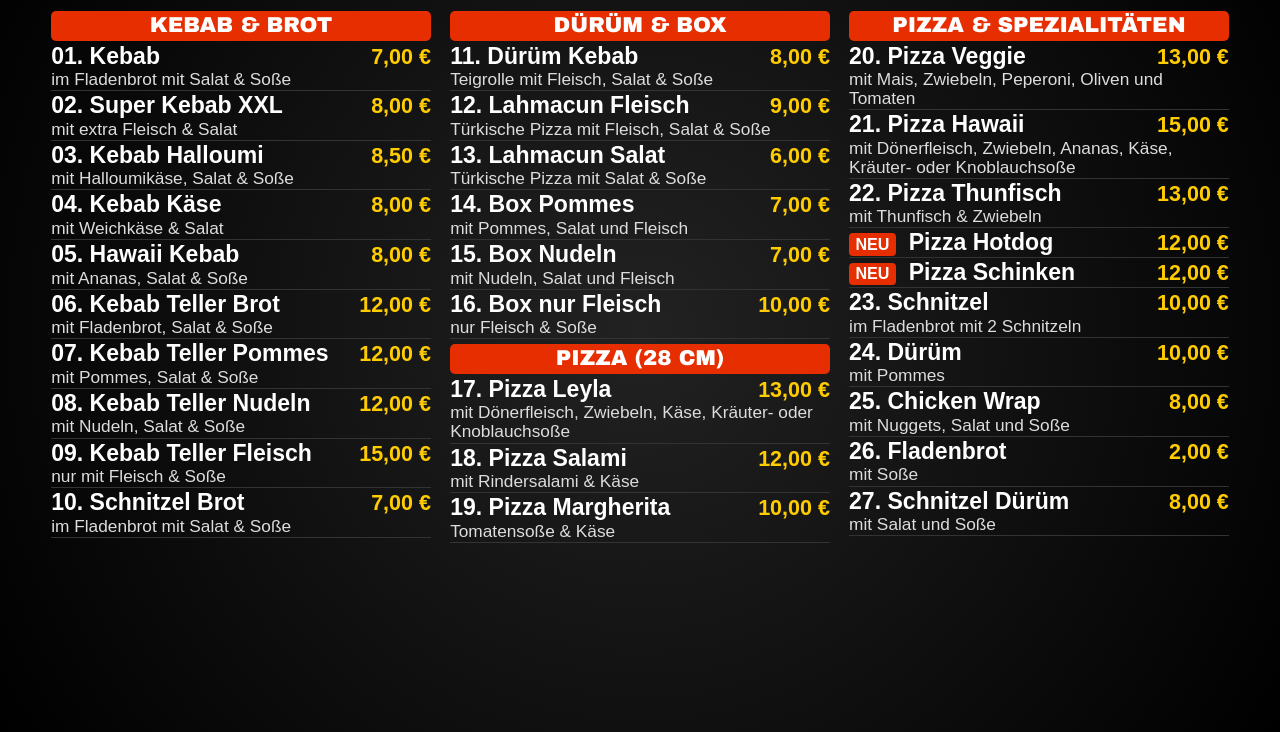
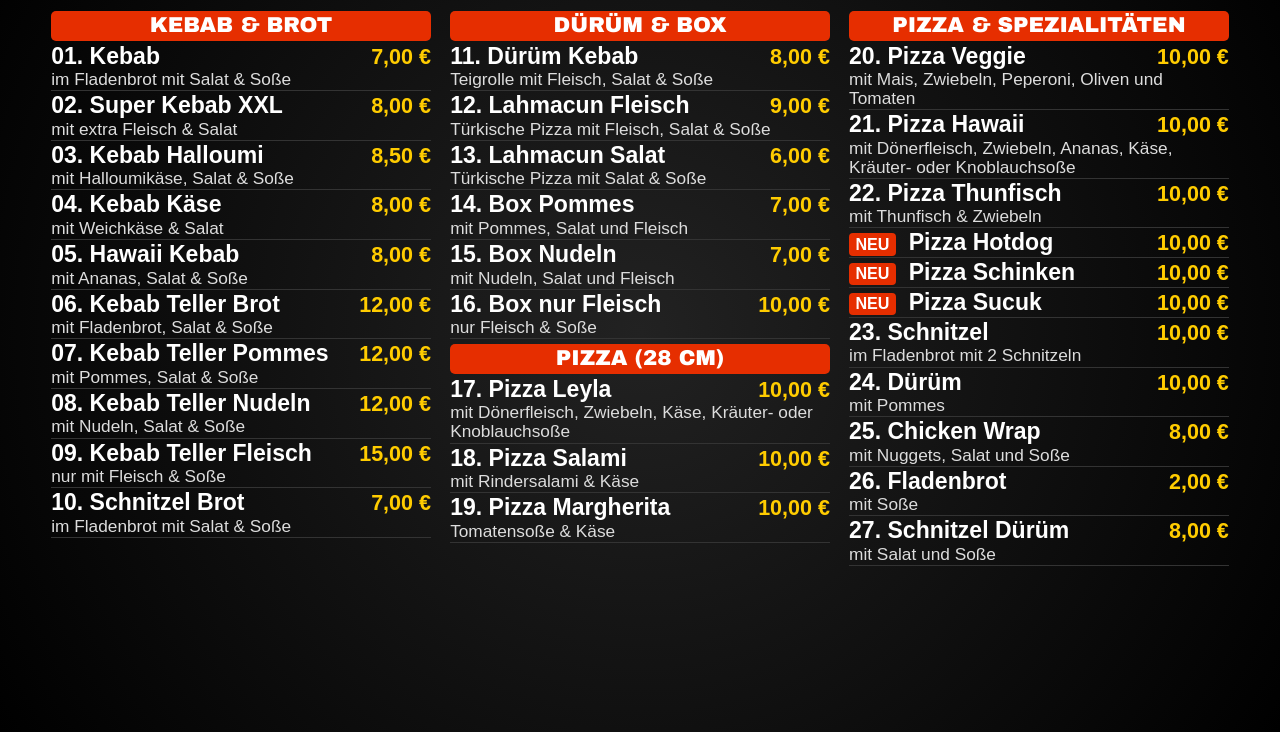
Before and after one commit to avazbaba/leyla, a plain HTML site: page index.html in a window 1280 px wide. Shown: the part 68-800 px from the top of the page. Drawn offline with Linux system fonts and the light colour scheme.

Commit message:
Update index.html

```diff
--- a/index.html
+++ b/index.html
@@ -409,7 +409,7 @@
             <div class="item-container">
                 <div class="item">
                     <span class="item-name">17. Pizza Leyla</span>
-                    <span class="price">13,00 €</span>
+                    <span class="price">10,00 €</span>
                 </div>
                 <div class="description">
                     mit Dönerfleisch, Zwiebeln, Käse, Kräuter- oder
@@ -420,7 +420,7 @@
             <div class="item-container">
                 <div class="item">
                     <span class="item-name">18. Pizza Salami</span>
-                    <span class="price">12,00 €</span>
+                    <span class="price">10,00 €</span>
                 </div>
                 <div class="description">
                     mit Rindersalami &amp; Käse
@@ -451,7 +451,7 @@
             <div class="item-container">
                 <div class="item">
                     <span class="item-name">20. Pizza Veggie</span>
-                    <span class="price">13,00 €</span>
+                    <span class="price">10,00 €</span>
                 </div>
                 <div class="description">
                     mit Mais, Zwiebeln, Peperoni, Oliven und Tomaten
@@ -461,7 +461,7 @@
             <div class="item-container">
                 <div class="item">
                     <span class="item-name">21. Pizza Hawaii</span>
-                    <span class="price">15,00 €</span>
+                    <span class="price">10,00 €</span>
                 </div>
                 <div class="description">
                     mit Dönerfleisch, Zwiebeln, Ananas, Käse, Kräuter- oder
@@ -472,7 +472,7 @@
             <div class="item-container">
                 <div class="item">
                     <span class="item-name">22. Pizza Thunfisch</span>
-                    <span class="price">13,00 €</span>
+                    <span class="price">10,00 €</span>
                 </div>
                 <div class="description">
                     mit Thunfisch &amp; Zwiebeln
@@ -482,14 +482,21 @@
             <div class="item-container">
                 <div class="item">
                     <span class="item-name"><span class="new-label">NEU</span> Pizza Hotdog</span>
-                    <span class="price">12,00 €</span>
+                    <span class="price">10,00 €</span>
                 </div>
             </div>
 
             <div class="item-container">
                 <div class="item">
                     <span class="item-name"><span class="new-label">NEU</span> Pizza Schinken</span>
-                    <span class="price">12,00 €</span>
+                    <span class="price">10,00 €</span>
+                </div>
+            </div>
+
+            <div class="item-container">
+                <div class="item">
+                    <span class="item-name"><span class="new-label">NEU</span> Pizza Sucuk</span>
+                    <span class="price">10,00 €</span>
                 </div>
             </div>
 
```
